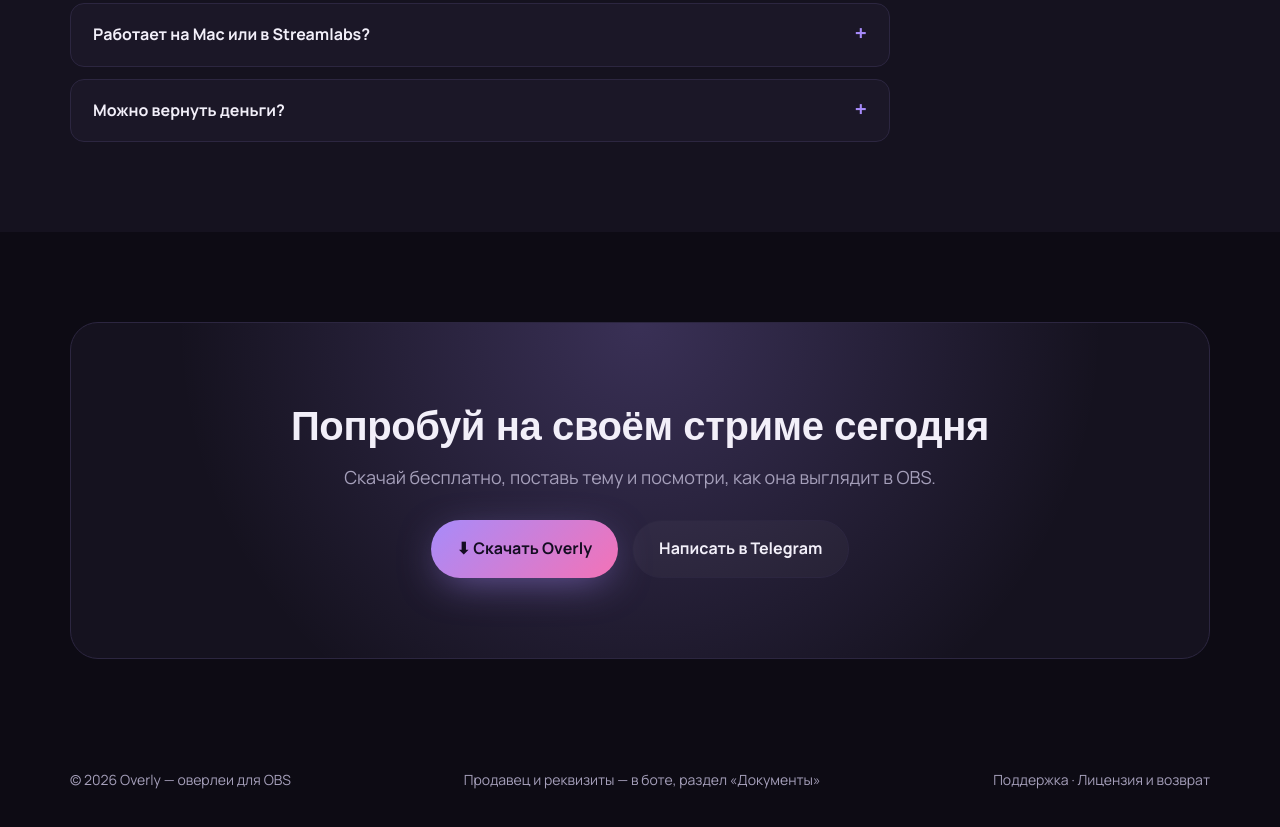
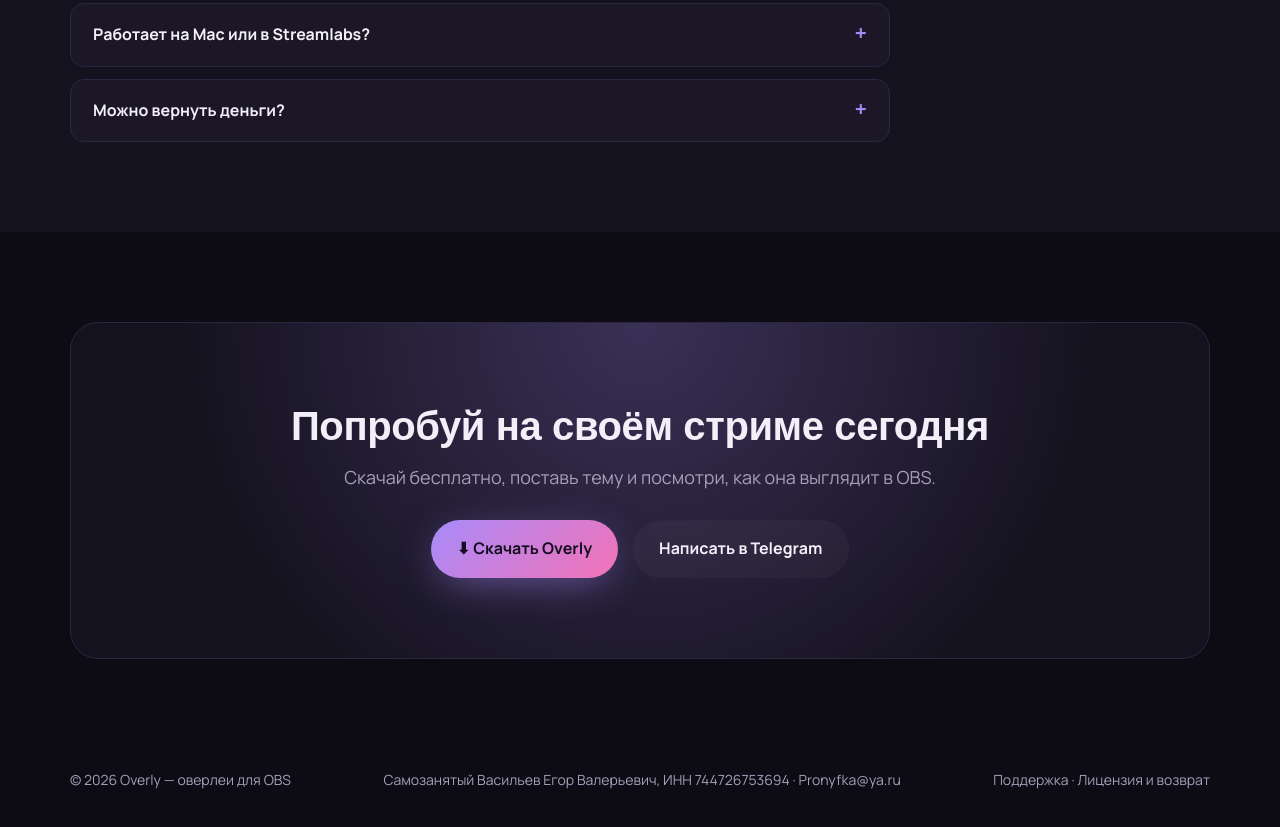
Before and after one commit to Pronyfka/overly, a plain HTML site: page index.html in a window 1280 px wide. Shown: the part 5853-6680 px from the top of the page. Drawn offline with Linux system fonts and the light colour scheme; animation ran at ten frames a second; a web font is replaced by a local one.

Commit message:
Реквизиты продавца в подвале
Co-Authored-By: Claude Opus 5.5 <noreply@anthropic.com>

```diff
--- a/index.html
+++ b/index.html
@@ -315,8 +315,7 @@ footer a:hover{color:var(--text)}
 
 <footer><div class="wrap">
   <span>© 2026 Overly — оверлеи для OBS</span>
-  <!-- ЗАМЕНИТЬ на «Самозанятый ФИО полностью, ИНН …» (как в боте /contacts), когда владелец пришлёт данные -->
-  <span>Продавец и реквизиты — в <a data-bot data-start="" href="#">боте</a>, раздел «Документы»</span>
+  <span>Самозанятый Васильев Егор Валерьевич, ИНН 744726753694 · <a href="mailto:Pronyfka@ya.ru">Pronyfka@ya.ru</a></span>
   <span><a data-bot href="#">Поддержка</a> · <a data-bot href="#">Лицензия и возврат</a></span>
 </div></footer>
 
```
